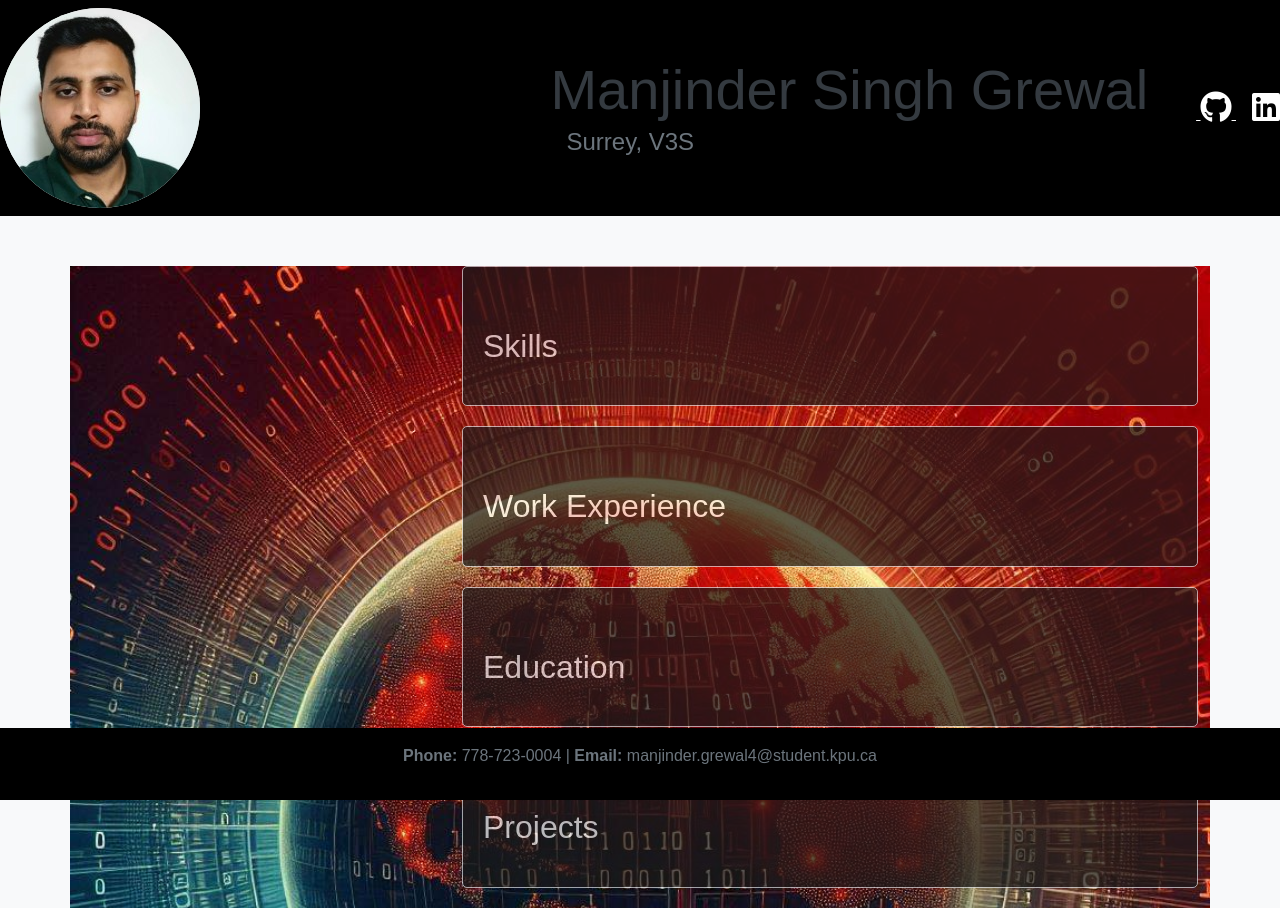
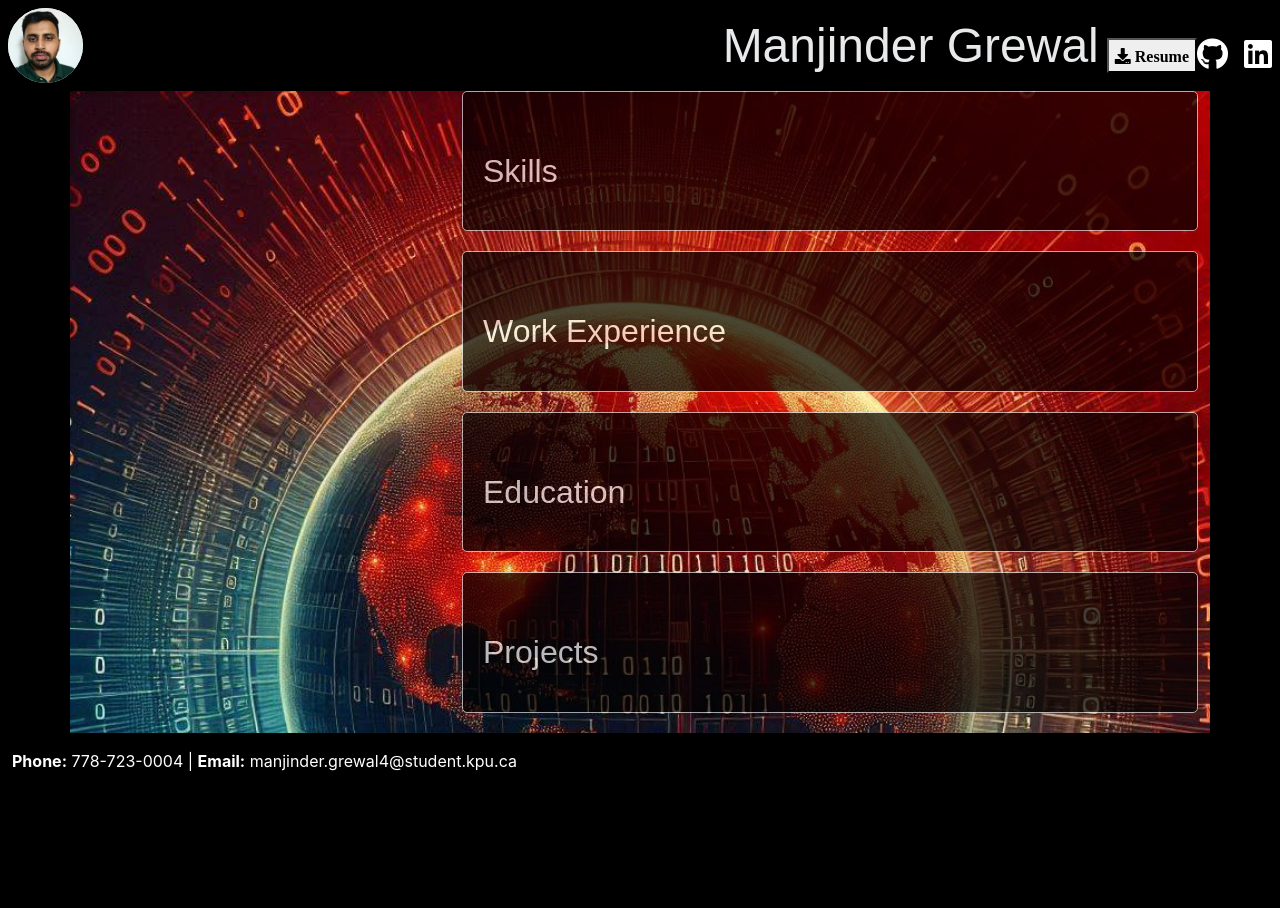
Before and after one commit to Manjindergit/Portfolio, a website built with webpack: page src/index.html in a window 1280 px wide. After the commit the page ends 800 px from the top, so only its background shows below. Built offline with nearby package versions, Linux system fonts and the light colour scheme.

Commit message:
fixed navbar, added Resume

```diff
--- a/src/css/styles.css
+++ b/src/css/styles.css
@@ -1,22 +1,16 @@
 body {
     font-family: 'Arial', sans-serif;
-    background-color: #f8f9fa;
+    background-color: black;
+
 }
 
-.navbar {
-    margin-bottom: 50px;
-}
-
-.navbar-brand, .navbar-nav .nav-link {
-    color: #fff;
-}
-
-.navbar-brand {
-    font-size: 1.5rem;
+nav img {
+    width: auto;
+    max-height: 75px;
 }
 
 h1, h2, h3 {
-    color: #343a40;
+    color: #e8e9eb;
 }
 
 h1 {
@@ -29,7 +23,7 @@ h2 {
     margin-bottom: 20px;
     cursor: pointer;
 
-    color: #fff;
+    color: white;
     padding: 10px;
     border-radius: 5px;
 }
@@ -37,10 +31,17 @@ h2 {
 h3 {
     margin-top: 20px;
     margin-bottom: 10px;
+    color: white;
+}
+
+#headerButtonGroup {
+    margin-top: 20px;
+
+
 }
 
 p, ul {
-    color: #6c757d;
+    color: white;
 }
 
 a {
@@ -53,7 +54,7 @@ a {
     border-radius: 5px;
     overflow: hidden;
     transition: all 0.3s ease-in-out;
-    background: #1b1a1a;
+    background: #000000;
     padding: 10px;
     opacity: 0.7;
 }
@@ -73,14 +74,16 @@ a {
     opacity: 0.9;
 }
 
-.sidebar-item:hover h2 {
-    background: #343a40;
-}
 
 footer {
-    position: fixed;
-    width: 100%;
-    bottom: 0;
-    background-color: #343a40;
-    color: #fff;
-}
+        font-family: -apple-system, BlinkMacSystemFont, "Segoe UI", "Noto Sans", Helvetica, Arial, sans-serif, "Apple Color Emoji", "Segoe UI Emoji";
+        text-wrap: wrap;
+        text-size-adjust: 100%;
+        position: fixed;
+        display: flex;
+        justify-content: center;
+        align-items: center;
+
+
+
+    }
--- a/src/index.html
+++ b/src/index.html
@@ -1,23 +1,27 @@
 <!DOCTYPE html>
 <html lang="en">
+
 <head>
     <meta charset="UTF-8">
     <meta name="viewport" content="width=device-width, initial-scale=1.0">
     <title>Manjinder Singh Grewal - Resume</title>
-
     <!-- Bootstrap CSS -->
     <link rel="stylesheet" href="https://stackpath.bootstrapcdn.com/bootstrap/4.5.2/css/bootstrap.min.css">
     <!-- Font Awesome for Icons -->
     <link rel="stylesheet" href="https://cdnjs.cloudflare.com/ajax/libs/font-awesome/5.15.3/css/all.min.css">
 </head>
+
 <body>
-    <nav class="navbar navbar-expand-lg navbar-dark bg-black">
-        <img src="./media/profile.jpeg" id="profilePic" alt="Manjinder Singh Grewal" class="rounded-circle" style="background-color: white;">
-        <a class="navbar-brand" </a>
+    <nav class="navbar navbar-expand-lg navbar-dark bg-black px-2 my-0">
+        <img src="./media/profile.jpeg" id="profilePic" alt="Manjinder Singh Grewal" class="rounded-circle fa-1x"
+            style="background-color: white;" />
         <div class="ml-auto d-flex align-items-center">
-            <h1 class="display-4 mb-0">Manjinder Singh Grewal</h1>
-            <p class="ml-3 mb-0">Surrey, V3S</p>
-            <div class="ml-3">
+            <h1 class="display-5 mb-0">Manjinder Grewal</h1>
+            <div class="ml-2 btn-group" role="group" id="headerButtonGroup">
+                <button type="button" class="fa fa-download" data-toggle="button" aria-pressed="false"
+                    autocomplete="off">
+                    Resume
+                </button>
                 <a href="https://github.com/Manjindergit" class="text-white mr-3">
                     <i class="fab fa-github fa-2x"></i>
                 </a>
@@ -27,7 +31,8 @@
             </div>
         </div>
     </nav>
-    <div class="container mt-5" id="mainContainer">
+    <main>
+        <div class="container" id="mainContainer">
             <div class="row">
                 <div class="col-md-4">
                     <!-- Left empty for alignment purposes -->
@@ -51,14 +56,21 @@
                                 <h3>IT Support Specialist</h3>
                                 <p><strong>FedEx Ground, Delta, B.C.</strong> - September 2022 – November 2023</p>
                                 <ul>
-                                <li>Assisted in managing Group policies for access control and user logins in internal systems.</li>
-                                <li>Installed, maintained, upgraded, monitored, tested, and repaired equipment and components to keep in good working condition ensuring no slowdown in production.</li>
-                                <li>Maintained and logged documentation of repairs and upgrades for record keeping purposes and future references for similar issues in multiple platforms and devices.</li>
+                                    <li>Assisted in managing Group policies for access control and user logins in
+                                        internal systems.</li>
+                                    <li>Installed, maintained, upgraded, monitored, tested, and repaired equipment and
+                                        components to keep in good working condition ensuring no slowdown in production.
+                                    </li>
+                                    <li>Maintained and logged documentation of repairs and upgrades for record keeping
+                                        purposes and future references for similar issues in multiple platforms and
+                                        devices.</li>
                                 </ul>
                                 <h3>Team Lead</h3>
                                 <p><strong>Walmart, Delta, B.C.</strong> - October 2018 – July 2022</p>
                                 <ul>
-                                <li>Led team meetings to update on progress, address concerns, and share new policies, ensuring peak team performance. Conducted quality checks for standards.</li>
+                                    <li>Led team meetings to update on progress, address concerns, and share new
+                                        policies, ensuring peak team performance. Conducted quality checks for
+                                        standards.</li>
                                 </ul>
                             </div>
                         </div>
@@ -67,7 +79,7 @@
                             <div class="content">
                                 <h3>Kwantlen Polytechnic University</h3>
                                 <p><strong>Surrey, BC</strong> - January 2022 – Present</p>
-                            <p>Bachelor of Information Technology</p
+                                <p>Bachelor of Information Technology</p>
                                 <h3>Douglas College</h3>
                                 <p><strong>New Westminster, BC</strong> - August 2018</p>
                                 <p>Computing Studies and Information System</p>
@@ -83,9 +95,13 @@
                 </div>
             </div>
         </div>
-    <footer class="bg-black text-white text-center py-3">
+    </main>
+    <footer class="footer black py-3">
+        <div class="container text-white">
             <p><strong>Phone:</strong> 778-723-0004 | <strong>Email:</strong> manjinder.grewal4@student.kpu.ca</p>
+        </div>
     </footer>
 
 </body>
+
 </html>
--- a/src/index.js
+++ b/src/index.js
@@ -9,7 +9,6 @@ document.addEventListener('DOMContentLoaded', () => {
 
     const mainContainer = document.getElementById('mainContainer');
     mainContainer.style.backgroundImage = `url(${background})`;
-    //background iamge should cover entire mainContainer
     mainContainer.style.backgroundSize = 'cover';
 }
 );
```
Lines whose indentation alone changed are shown as unchanged.
